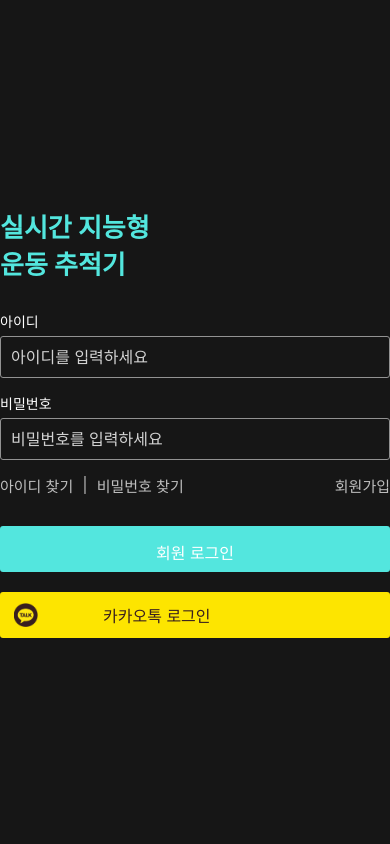
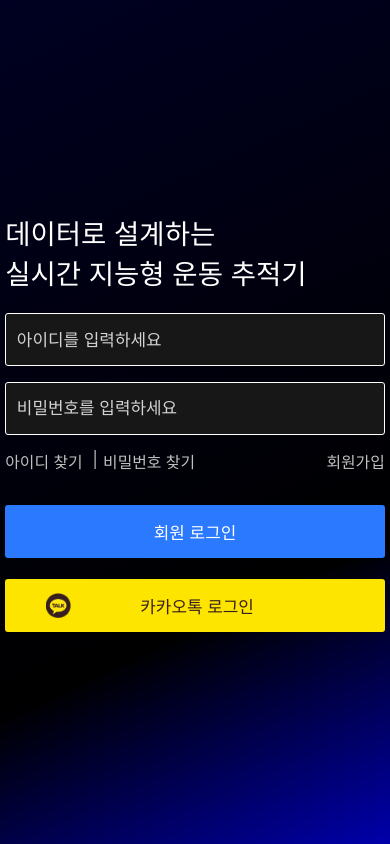
Before and after one commit to Live-Intelligent-Exercise-Tracker/front, a React Native app: screen / in a window 390 px wide. Built offline with nearby package versions, Linux system fonts and the light colour scheme.

Commit message:
2/13 로그인페이지 UI수정

```diff
--- a/api.js
+++ b/api.js
@@ -1,7 +1,13 @@
 import axios from "axios";
+import { Platform } from "react-native";
+
+const API_BASE_URL =
+  Platform.OS === "android"
+    ? "http://10.0.2.2:5000/"  // Android 에뮬레이터에서는 이렇게 설정
+    : "http://127.0.0.1:5000/"; // iOS 및 웹에서는 이렇게 설정
 
 const api = axios.create({
-  baseURL: "http://localhost:5000",
+  baseURL: API_BASE_URL,
 });
 
 api.interceptors.request.use(
--- a/app.json
+++ b/app.json
@@ -3,6 +3,7 @@
     "name": "Liet",
     "slug": "Liet",
     "version": "1.0.0",
+    "platforms": ["ios", "android", "web"],
     "orientation": "portrait",
     "icon": "./assets/icon.png",
     "userInterfaceStyle": "light",
--- a/package.json
+++ b/package.json
@@ -9,13 +9,17 @@
     "web": "expo start --web"
   },
   "dependencies": {
+    "@expo/metro-runtime": "~4.0.1",
     "axios": "^1.7.9",
     "expo": "~52.0.28",
+    "expo-linear-gradient": "^14.0.2",
     "expo-status-bar": "~2.0.1",
     "react": "18.3.1",
+    "react-dom": "18.2.0",
     "react-native": "0.76.6",
     "react-native-linear-gradient": "^2.8.3",
-    "react-native-web": "^0.19.13",
+    "react-native-size-matters": "^0.4.2",
+    "react-native-web": "~0.19.6",
     "react-native-webview": "^13.13.2"
   },
   "devDependencies": {
--- a/pages/Login/Login.jsx
+++ b/pages/Login/Login.jsx
@@ -3,6 +3,8 @@
   StyleSheet, Text, View, TextInput, TouchableOpacity,
   Keyboard, TouchableWithoutFeedback, Image
 } from 'react-native';
+import { scale, verticalScale, moderateScale } from 'react-native-size-matters';
+import { LinearGradient } from 'expo-linear-gradient'
 import api from '../../api';
 
 //flask run <- 서버 여는 코드
@@ -29,6 +31,7 @@
 
       if (!response.data || !user_id || !token) {
         setMessage("로그인에 실패했습니다.");
+        console.log(message)
         return;
       }
 
@@ -64,25 +67,34 @@
   };
 
   return (
+
     <TouchableWithoutFeedback onPress={Keyboard.dismiss} accessible={false}>
-      <View style={styles.container}>
+      <LinearGradient
+        colors={['#000022', '#000000', '#0000AA']} // 검은색 → 약한 남색 → 진한 파란색
+        locations={[0, 0.7, 1]} // 30%까지 검은색, 이후 점점 파란색
+        start={{ x: 0, y: 0 }} // 왼쪽 위에서 시작
+        end={{ x: 1, y: 1 }} // 오른쪽 아래로 진행
+        style={styles.container}
+      >
 
         <View style={styles.textContainer}>
-          <Text style={styles.text}>실시간 지능형{'\n'}운동 추적기</Text>
+          <Text style={styles.text}>데이터로 설계하는{'\n'}실시간 지능형 운동 추적기</Text>
         </View>
-        <Text style={styles.text1}>아이디</Text>
+
+        {/* <Image
+          source={require('../../assets/spectrum.png')}
+          style={styles.spectrum}
+        /> */}
+
         <TextInput
           style={styles.input}
           placeholder="아이디를 입력하세요"
           placeholderTextColor="#D3D3D3"
           value={email}
-          onChangeText={(text) => {
-            const filteredText = text.replace(/[^a-zA-Z0-9@._-]/g, ""); // 영어, 숫자, 일부 특수문자만 허용
-            setEmail(filteredText);
-          }}
+          onChangeText={setEmail}
           keyboardType="email-address"
         />
-        <Text style={styles.text1}>비밀번호</Text>
+
         <TextInput
           style={styles.input}
           placeholder="비밀번호를 입력하세요"
@@ -94,16 +106,16 @@
         {/* 아이디 찾기 | 비밀번호 찾기 */}
         <View style={styles.findContainer}>
           <View style={styles.account}>
-            <TouchableOpacity onPress={handleFindId} activeOpacity={1}>
+            <TouchableOpacity onPress={handleFindId}>
               <Text style={styles.findText}>아이디 찾기</Text>
             </TouchableOpacity>
             <Text style={styles.findSeparator}> | </Text>
-            <TouchableOpacity onPress={handleFindPassword} activeOpacity={1}>
+            <TouchableOpacity onPress={handleFindPassword}>
               <Text style={styles.findText}>비밀번호 찾기</Text>
             </TouchableOpacity>
           </View>
           <View style={styles.signup}>
-            <TouchableOpacity onPress={handleSignUp} activeOpacity={1}>
+            <TouchableOpacity onPress={handleSignUp}>
               <Text style={styles.signUpText}>회원가입</Text>
             </TouchableOpacity>
           </View>
@@ -111,30 +123,36 @@
         <TouchableOpacity style={styles.button} onPress={handleLogin}>
           <Text style={styles.buttonText}>회원 로그인</Text>
         </TouchableOpacity>
-        <TouchableOpacity style={[styles.button, { backgroundColor: '#FDE500', flexDirection: 'row', alignItems: 'center' }]} onPress={handleKakaoLogin}>
+        <TouchableOpacity style={[styles.button, { backgroundColor: '#FDE500', flexDirection: 'row' }]} onPress={handleKakaoLogin}>
           <Image
             source={require('../../assets/kakao_icon.png')} // 이미지 경로 맞춰줘야 함
             style={styles.kakaoIcon}
           />
-          <Text style={[styles.buttonText, { color: '#381F1F', marginLeft: 65 }]}>카카오톡 로그인</Text>
+          <Text style={[styles.buttonText, { color: '#381F1F', left: moderateScale(-10) }]}>카카오톡 로그인</Text>
         </TouchableOpacity>
-      </View>
+      </LinearGradient>
     </TouchableWithoutFeedback>
+
   );
 }
 
 const styles = StyleSheet.create({
   container: {
     flex: 1,
-    backgroundColor: '#161616',
+    backgroundColor: '#000000',
     alignItems: 'center',
     justifyContent: 'center',
-    padding: '40'
+    padding: moderateScale(5)
   },
+  // spectrum: {
+  //   backgroundColor: 'black',
+  //   marginBottom: '50'
+  // },
   kakaoIcon: {
-    width: 24,  // 아이콘 크기 조절
-    height: 24,
+    width: moderateScale(24),  // 아이콘 크기 조절
+    height: moderateScale(24),
     resizeMode: 'contain',  // 비율 유지
+    left: moderateScale(-75),
   },
   textContainer: {
     flexDirection: 'row',
@@ -142,38 +160,30 @@
     width: '100%',
   },
   text: {
-    color: '#53E6DE',
-    fontSize: 26,
-    marginBottom: 20,
-    fontWeight: 'bold',
+    color: 'white',
+    fontSize: moderateScale(26),
+    marginBottom: moderateScale(20),
+    fontWeight: 'semibold',
     flexDirection: 'row',
     flex: 1, // 왼쪽 영역 차지
   },
-  text1: {
-    marginTop: 10,
-    marginBottom: 5,
-    color: 'white',
-    fontSize: '16',
-    alignSelf: 'flex-start',  // Text를 왼쪽으로 정렬
-    width: '100%',  // 전체 너비로 맞추기
-  },
   input: {
     width: '100%',
-    padding: 10,
-    marginBottom: 5,
-    backgroundColor: '#161616',
+    padding: moderateScale(10),
+    marginBottom: moderateScale(15),
+    backgroundColor: '#171717',
     color: 'white',
     borderRadius: 3,
-    borderColor: '#929292',
+    borderColor: 'white',
     borderWidth: 1,
-    fontSize: 16,
+    fontSize: moderateScale(16),
+    height: moderateScale(50),
   },
   findContainer: {
     flexDirection: 'row',  // 가로 정렬
     justifyContent: 'space-between', // 양 끝 정렬
     alignItems: 'center',  // 세로 정렬 맞추기
-    marginTop: 10,
-    marginBottom: 10,
+    marginBottom: moderateScale(10),
     width: '100%',
   },
   account: {
@@ -187,28 +197,28 @@
   },
   findText: {
     color: '#BFBFBF',
-    fontSize: 15,
+    fontSize: moderateScale(15),
   },
   findSeparator: {
     color: '#BFBFBF',
-    fontSize: 15,
-    marginHorizontal: 5,
+    fontSize: moderateScale(15),
+    marginHorizontal: moderateScale(5),
   },
   button: {
-    marginTop: 20,
+    marginTop: moderateScale(20),
     width: '100%',
-    height: 46,
-    padding: 14,
-    backgroundColor: '#53E6DE',
+    height: moderateScale(50),
+    justifyContent: 'center',
+    backgroundColor: '#2A79FF',
     alignItems: 'center',
     borderRadius: 3,
   },
   buttonText: {
     color: 'white',
-    fontSize: 16,
+    fontSize: moderateScale(16),
   },
   signUpText: {
     color: '#BFBFBF',
-    fontSize: 15,
+    fontSize: moderateScale(15),
   },
 });
```
Also changed, not shown: assets/spectrum.png (added), 1 other file (tests, documents, lock files or other folders).
